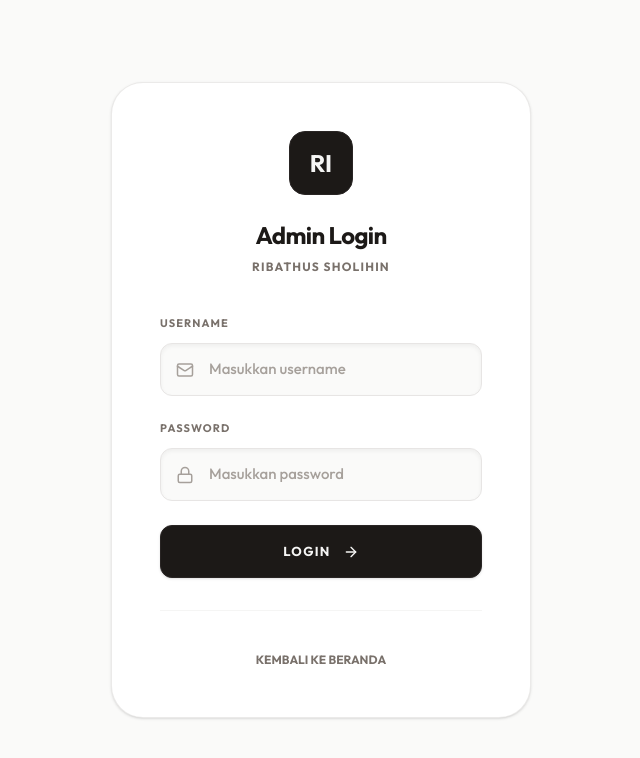
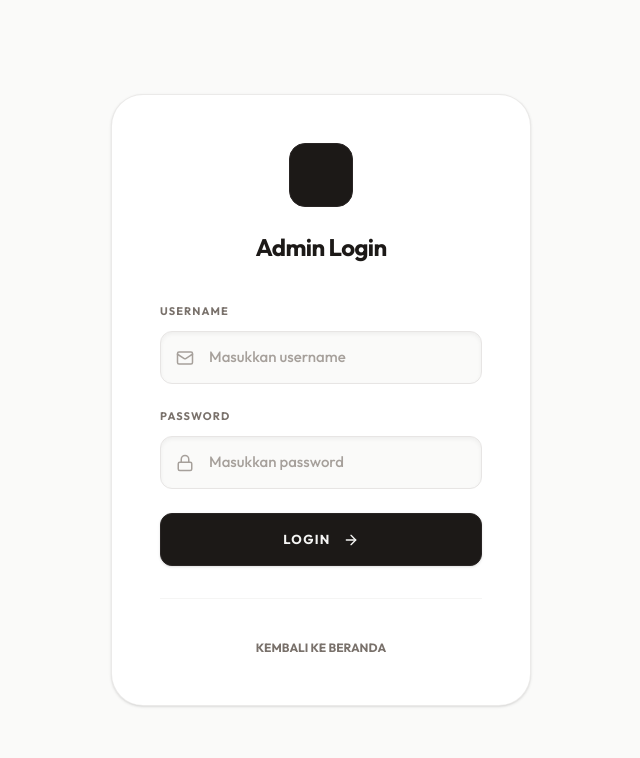
Before and after one commit to ramli8/ribathus-sholihin, a Next.js app: page /admin/login in a window 1280 px wide. Shown: the top 758 px of the page, without its empty margins (319-959 px from the left). Built offline with nearby package versions, Linux system fonts and the light colour scheme; no server answers; the database is empty.

Commit message:
refactor: hapus static code

```diff
--- a/app/admin/login/page.tsx
+++ b/app/admin/login/page.tsx
@@ -29,7 +29,7 @@ function LoginForm() {
       .then((data) => {
         if (data.success && data.data) {
           setProfil({
-            nama: data.data.nama || 'Ribathus Sholihin',
+            nama: data.data.nama || '',
             logoUrl: data.data.logoUrl,
           });
         }
@@ -66,7 +66,7 @@ function LoginForm() {
     }
   };
 
-  const brandingName = profil?.nama || 'Ribathus Sholihin';
+  const brandingName = profil?.nama || '';
   const initials = brandingName.substring(0, 2).toUpperCase();
 
   return (
--- a/app/layout.tsx
+++ b/app/layout.tsx
@@ -22,9 +22,9 @@ export async function generateMetadata(): Promise<Metadata> {
     console.error('Failed to fetch profil for metadata:', error);
   }
 
-  const nama = profil?.nama || 'Pondok Pesantren Ribathus Sholihin';
+  const nama = profil?.nama || '';
   const deskripsi =
-    profil?.deskripsi || 'Website Profil Pondok Pesantren Ribathus Sholihin';
+    profil?.deskripsi || '';
   const logoUrl = profil?.logoUrl || '/favicon.ico';
 
   return {
--- a/components/Kontak.tsx
+++ b/components/Kontak.tsx
@@ -30,7 +30,7 @@ const staggerContainer = {
 export default function Kontak() {
   const { data: profile } = useProfil();
 
-  const brandingName = profile?.nama || 'Ribathus Sholihin';
+  const brandingName = profile?.nama || '';
 
   const contactInfo = [
     {
@@ -195,7 +195,7 @@ export default function Kontak() {
           <p className="text-stone-500 text-[11px] font-normal uppercase tracking-widest text-center">
             © {new Date().getFullYear()}{' '}
             <span className="text-stone-400 font-bold ml-1">
-              Yayasan Ribathus Sholihin
+              Yayasan {brandingName}
             </span>
             . Hak Cipta Dilindungi Undang-Undang.
           </p>
--- a/components/Navigasi.tsx
+++ b/components/Navigasi.tsx
@@ -64,7 +64,7 @@ export default function Navigasi() {
     return () => window.removeEventListener('scroll', handleScroll);
   }, []);
 
-  const brandingName = profile?.nama || 'Ribathus Sholihin';
+  const brandingName = profile?.nama || '';
 
   return (
     <nav
--- a/components/Profil.tsx
+++ b/components/Profil.tsx
@@ -24,7 +24,7 @@ export default function Profil() {
   }
 
   const profile = data || {
-    nama: 'Ribathus Sholihin',
+    nama: '',
     alamat: 'Alamat tidak tersedia',
     deskripsi:
       'Kami berkomitmen mencetak generasi santri yang mandiri, berprestasi, dan berakhlakul karimah.',
--- a/layout/AppHeader.tsx
+++ b/layout/AppHeader.tsx
@@ -30,7 +30,7 @@ const AppHeader: React.FC<AppHeaderProps> = ({ user }) => {
       .then((data) => {
         if (data.success && data.data) {
           setProfil({
-            nama: data.data.nama || 'Ribathus Sholihin',
+            nama: data.data.nama || '',
             logoUrl: data.data.logoUrl,
           });
         }
@@ -38,7 +38,7 @@ const AppHeader: React.FC<AppHeaderProps> = ({ user }) => {
       .catch(console.error);
   }, []);
 
-  const brandingName = profil?.nama || 'Ribathus Sholihin';
+  const brandingName = profil?.nama || '';
   const initials = brandingName.substring(0, 2).toUpperCase();
 
   const handleToggle = () => {
--- a/layout/AppSidebar.tsx
+++ b/layout/AppSidebar.tsx
@@ -87,7 +87,7 @@ const AppSidebar: React.FC<AppSidebarProps> = ({ user }) => {
       .then((data) => {
         if (data.success && data.data) {
           setProfil({
-            nama: data.data.nama || 'Ribathus Sholihin',
+            nama: data.data.nama || '',
             logoUrl: data.data.logoUrl,
           });
         }
@@ -95,7 +95,7 @@ const AppSidebar: React.FC<AppSidebarProps> = ({ user }) => {
       .catch(console.error);
   }, []);
 
-  const brandingName = profil?.nama || 'Ribathus Sholihin';
+  const brandingName = profil?.nama || '';
   const initials = brandingName.substring(0, 2).toUpperCase();
 
   const [openSubmenu, setOpenSubmenu] = useState<{
```
